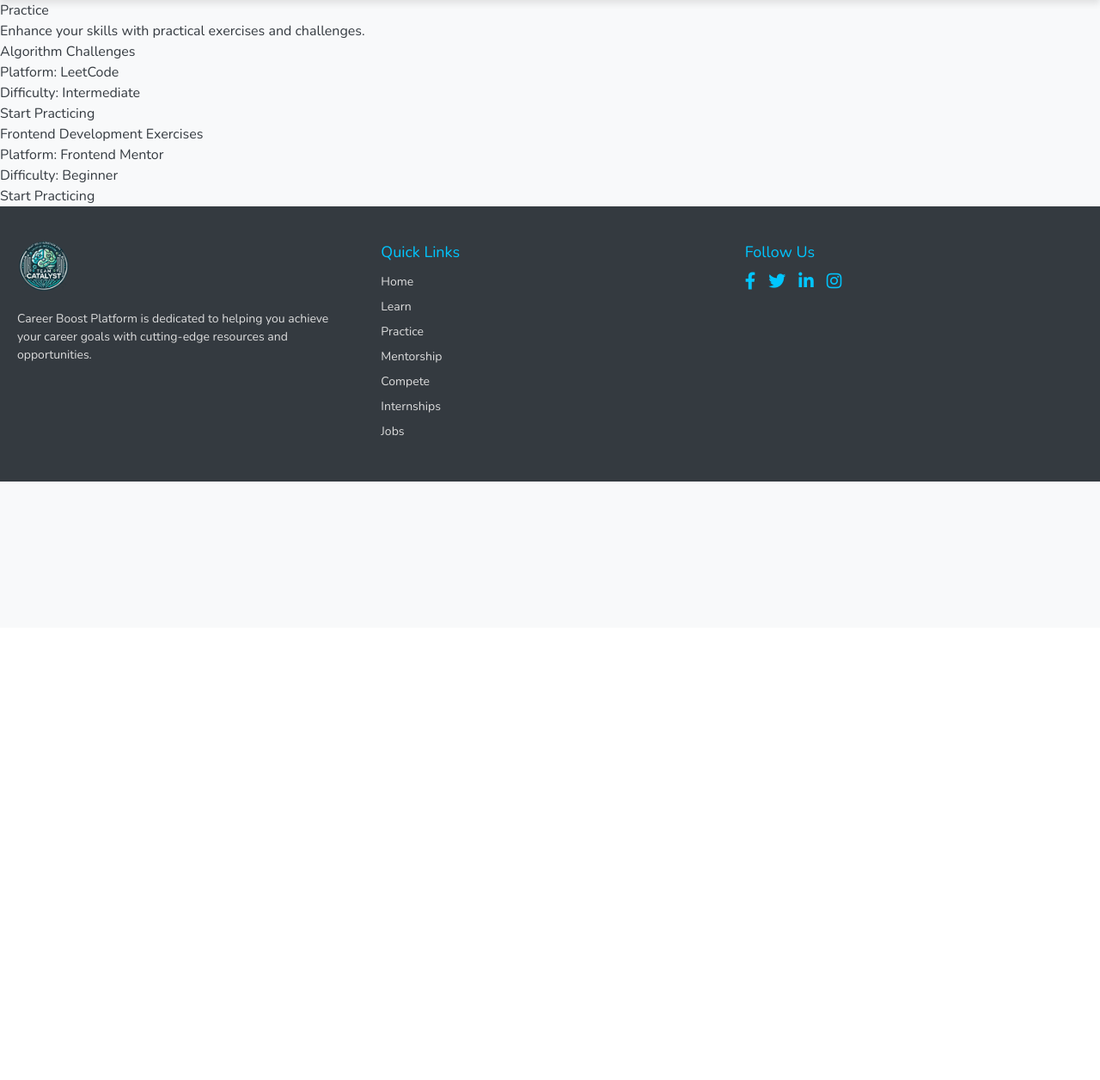
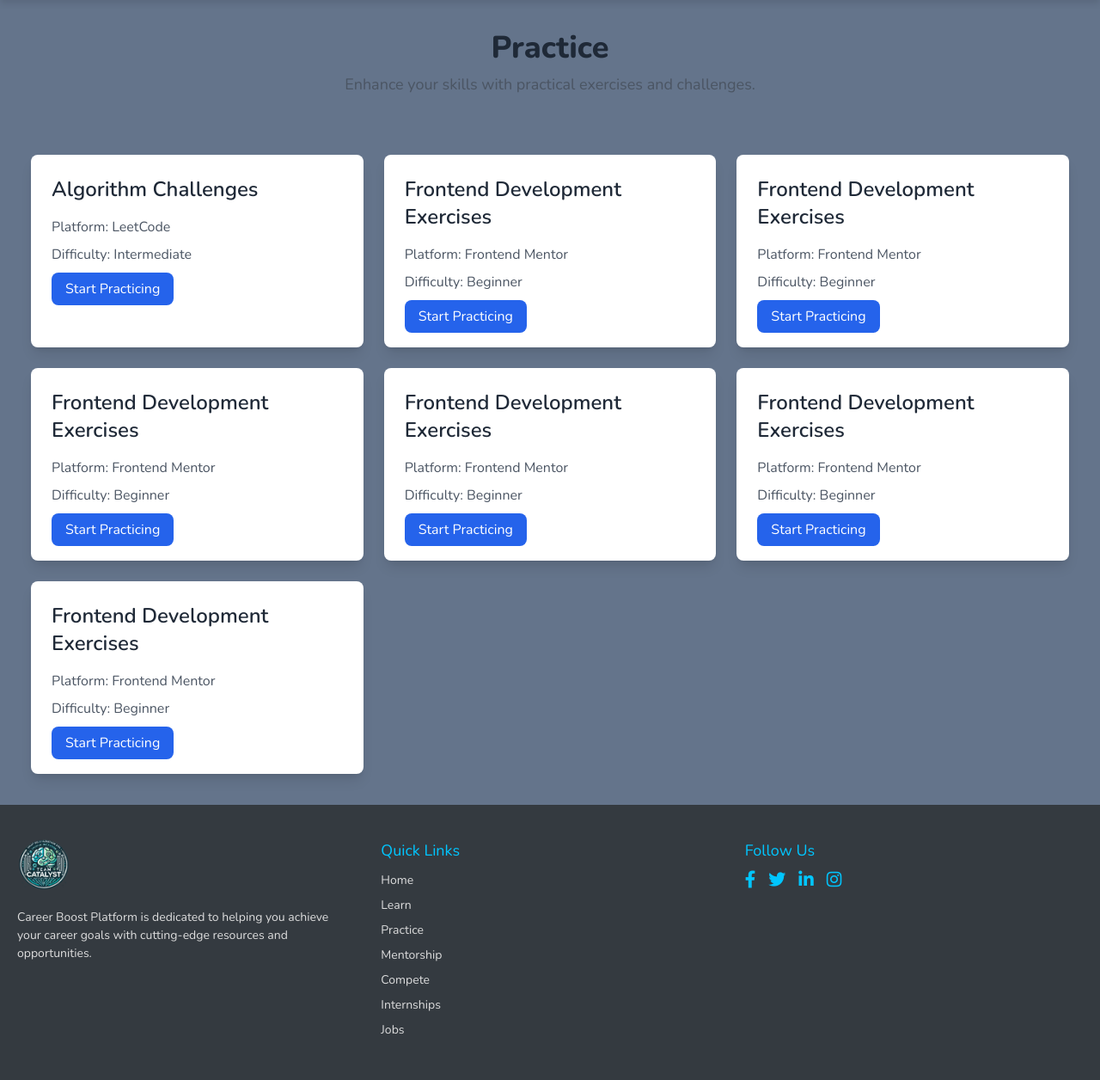
Before and after one commit to kaushal892004/Catalyst, a Flask app: page /practice in a window 1280 px wide. Shown: the part 70-1326 px from the top of the page at 86% size. Before the commit the page ends 630 px from the top, so only its background shows below. Run offline with Flask 3, Linux system fonts and the light colour scheme; some libraries are stand-ins or nearby versions.

Commit message:
cards added

```diff
--- a/app/templates/practice.html
+++ b/app/templates/practice.html
@@ -1,27 +1,64 @@
 {% extends 'base.html' %}
 
 {% block content %}
-<div class="section-header">
-    <h1>Practice</h1>
-    <p>Enhance your skills with practical exercises and challenges.</p>
+
+<div class="bg-slate-500 h-[auto] flex flex-col">
+    <div class="section-header text-center mb-8 m-9">
+        <h1 class="text-4xl font-bold text-gray-800 mb-2">Practice</h1>
+        <p class="text-lg text-gray-600">Enhance your skills with practical exercises and challenges.</p>
+    </div>
+
+    <div class="practice-resources m-9 grid grid-cols-1 sm:grid-cols-2 lg:grid-cols-3 gap-6">
+        <!-- Practice Resource Card -->
+        <div class="practice-card bg-white shadow-lg rounded-lg p-6">
+            <h2 class="text-2xl font-semibold text-gray-800 mb-4">Algorithm Challenges</h2>
+            <p class="text-gray-600 mb-2">Platform: LeetCode</p>
+            <p class="text-gray-600 mb-4">Difficulty: Intermediate</p>
+            <a href="#" class="btn bg-blue-600 text-white py-2 px-4 rounded-lg hover:bg-blue-700">Start Practicing</a>
+        </div>
+
+        <!-- Practice Resource Card -->
+        <div class="practice-card bg-white shadow-lg rounded-lg p-6">
+            <h2 class="text-2xl font-semibold text-gray-800 mb-4">Frontend Development Exercises</h2>
+            <p class="text-gray-600 mb-2">Platform: Frontend Mentor</p>
+            <p class="text-gray-600 mb-4">Difficulty: Beginner</p>
+            <a href="#" class="btn bg-blue-600 text-white py-2 px-4 rounded-lg hover:bg-blue-700">Start Practicing</a>
+        </div>
+        <div class="practice-card bg-white shadow-lg rounded-lg p-6">
+            <h2 class="text-2xl font-semibold text-gray-800 mb-4">Frontend Development Exercises</h2>
+            <p class="text-gray-600 mb-2">Platform: Frontend Mentor</p>
+            <p class="text-gray-600 mb-4">Difficulty: Beginner</p>
+            <a href="#" class="btn bg-blue-600 text-white py-2 px-4 rounded-lg hover:bg-blue-700">Start Practicing</a>
+        </div>
+        <div class="practice-card bg-white shadow-lg rounded-lg p-6">
+            <h2 class="text-2xl font-semibold text-gray-800 mb-4">Frontend Development Exercises</h2>
+            <p class="text-gray-600 mb-2">Platform: Frontend Mentor</p>
+            <p class="text-gray-600 mb-4">Difficulty: Beginner</p>
+            <a href="#" class="btn bg-blue-600 text-white py-2 px-4 rounded-lg hover:bg-blue-700">Start Practicing</a>
+        </div>
+        <div class="practice-card bg-white shadow-lg rounded-lg p-6">
+            <h2 class="text-2xl font-semibold text-gray-800 mb-4">Frontend Development Exercises</h2>
+            <p class="text-gray-600 mb-2">Platform: Frontend Mentor</p>
+            <p class="text-gray-600 mb-4">Difficulty: Beginner</p>
+            <a href="#" class="btn bg-blue-600 text-white py-2 px-4 rounded-lg hover:bg-blue-700">Start Practicing</a>
+        </div>
+        <div class="practice-card bg-white shadow-lg rounded-lg p-6">
+            <h2 class="text-2xl font-semibold text-gray-800 mb-4">Frontend Development Exercises</h2>
+            <p class="text-gray-600 mb-2">Platform: Frontend Mentor</p>
+            <p class="text-gray-600 mb-4">Difficulty: Beginner</p>
+            <a href="#" class="btn bg-blue-600 text-white py-2 px-4 rounded-lg hover:bg-blue-700">Start Practicing</a>
+        </div>
+        <div class="practice-card bg-white shadow-lg rounded-lg p-6">
+            <h2 class="text-2xl font-semibold text-gray-800 mb-4">Frontend Development Exercises</h2>
+            <p class="text-gray-600 mb-2">Platform: Frontend Mentor</p>
+            <p class="text-gray-600 mb-4">Difficulty: Beginner</p>
+            <a href="#" class="btn bg-blue-600 text-white py-2 px-4 rounded-lg hover:bg-blue-700">Start Practicing</a>
+        </div>
+
+        <!-- Add more practice resource cards as needed -->
+    </div>
 </div>
 
-<div class="practice-resources">
-    <!-- Example Practice Resource Card -->
-    <div class="practice-card">
-        <h2>Algorithm Challenges</h2>
-        <p>Platform: LeetCode</p>
-        <p>Difficulty: Intermediate</p>
-        <a href="#" class="btn">Start Practicing</a>
-    </div>
 
-    <div class="practice-card">
-        <h2>Frontend Development Exercises</h2>
-        <p>Platform: Frontend Mentor</p>
-        <p>Difficulty: Beginner</p>
-        <a href="#" class="btn">Start Practicing</a>
-    </div>
 
-    <!-- Add more practice resource cards as needed -->
-</div>
 {% endblock %}
```
